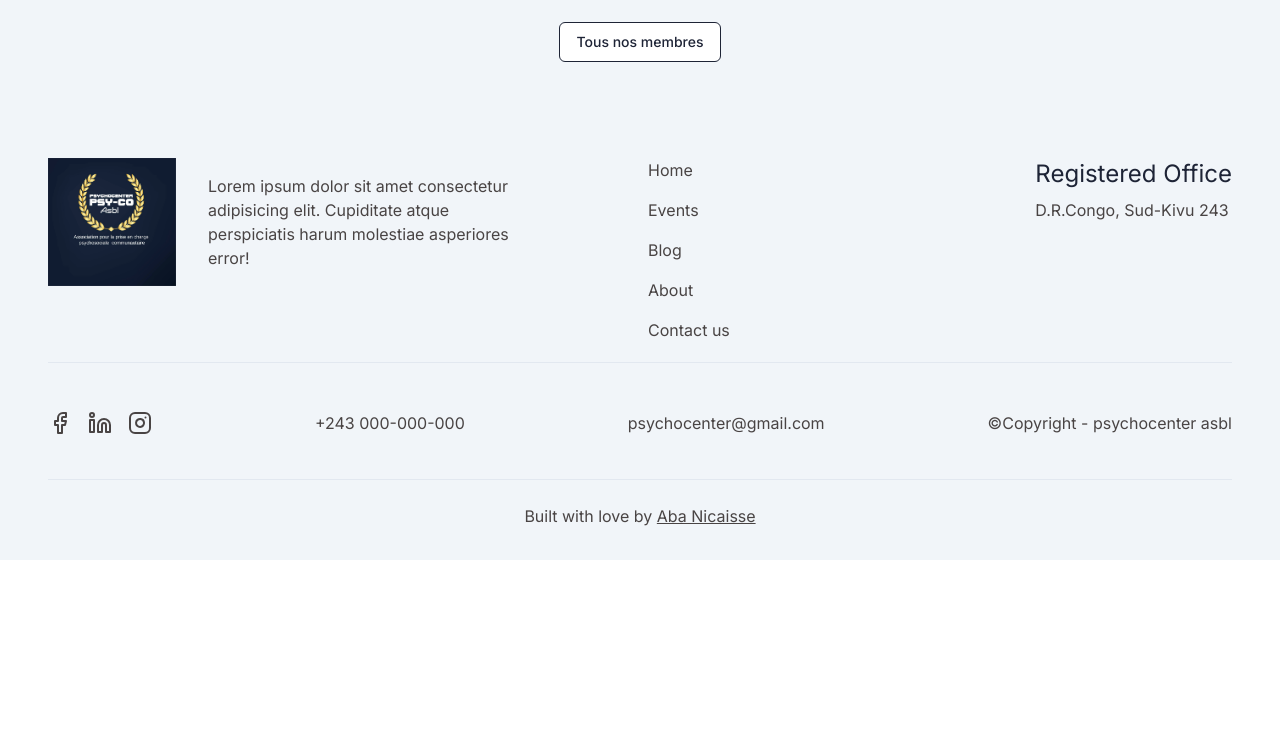
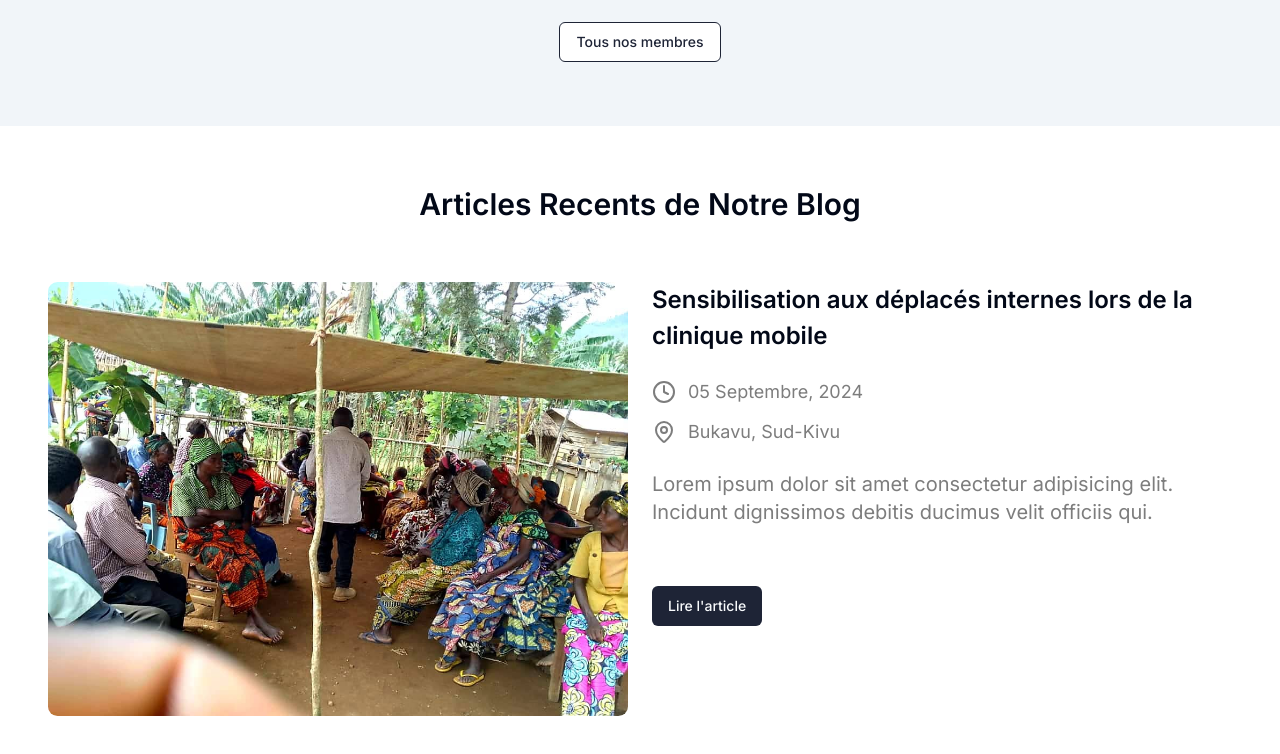
Before and after one commit to abanicaisse/psychocenter, a Next.js app: page / in a window 1280 px wide. Shown: the part 1820-2574 px from the top of the page. Before the commit the page ends 2380 px from the top, so only its background shows below. Built offline with nearby package versions, Linux system fonts and the light colour scheme.

Commit message:
feat: create latest blog articles section

```diff
--- /dev/null
+++ b/app/_components/LatestArticles.tsx
@@ -0,0 +1,91 @@
+import React from "react";
+import Image, { StaticImageData } from "next/image";
+import { Button } from "@/components/ui/button";
+import activite1 from "@/public/articles/psycho-center-activite1.jpeg";
+import { Clock4, MapPin } from "lucide-react";
+
+const LatestArticles = () => {
+  const latestArticles: {
+    title: string;
+    pubDate: string;
+    description: string;
+    location: string;
+    img: StaticImageData;
+  }[] = [
+    {
+      title: "Sensibilisation aux déplacés internes lors de la clinique mobile",
+      pubDate: "05 Septembre, 2024",
+      description:
+        "Lorem ipsum dolor sit amet consectetur adipisicing elit. Incidunt dignissimos debitis ducimus velit officiis qui.",
+      location: "Bukavu, Sud-Kivu",
+      img: activite1,
+    },
+    {
+      title: "Sensibilisation aux déplacés internes lors de la clinique mobile",
+      pubDate: "05 Septembre, 2024",
+      description:
+        "Lorem ipsum dolor sit amet consectetur adipisicing elit. Incidunt dignissimos debitis ducimus velit officiis qui.",
+      location: "Bukavu, Sud-Kivu",
+      img: activite1,
+    },
+  ];
+  return (
+    <section className="pt-[1.5rem] pb-[2rem] -mt-[0rem] bg-white">
+      <div className="w-full flex flex-col gap-[2rem] md:gap-[3.45rem] max-w-[80rem] px-4 md:px-12 py-3 md:py-8 mx-auto mb-0">
+        <h1 className="text-center text-3xl font-semibold leading-normal">
+          Articles Recents de Notre Blog
+        </h1>
+        <div className="w-full flex flex-col gap-12 md:gap-10">
+          {latestArticles.map((article, i) => (
+            <div
+              className={`w-full flex flex-col ${
+                i % 2 === 0 ? "md:flex-row" : "md:flex-row-reverse"
+              } gap-[1.5rem]`}
+            >
+              <div className="w-full flex-1 flex flex-col md:flex-row  gap-6">
+                {i % 2 !== 0 && (
+                  <div className="w-full hidden md:flex md:w-[10px] h-[10px] md:h-full bg-accent rounded-lg"></div>
+                )}
+                <Image
+                  src={article.img}
+                  width={100}
+                  height={100}
+                  alt={`activité ${i + 1}`}
+                  className="w-full rounded-[0.6rem]"
+                />
+                {i % 2 === 0 && (
+                  <div className="w-full md:w-[10px] h-[10px] md:h-full bg-accent rounded-lg"></div>
+                )}
+                {i % 2 !== 0 && (
+                  <div className="w-full md:hidden md:w-[10px] h-[10px] md:h-full bg-accent rounded-lg"></div>
+                )}
+              </div>
+              <div className="w-full flex-1">
+                <h1 className="text-2xl font-semibold leading-normal mb-6">
+                  {article.title}
+                </h1>
+                <p className="w-full flex gap-3 items-center text-[#7D7D7D] text-lg mb-3">
+                  <Clock4 /> <span>{article.pubDate}</span>
+                </p>
+                <p className="w-full flex gap-3 items-center text-[#7D7D7D] text-lg mb-6">
+                  <MapPin /> <span>{article.location}</span>
+                </p>
+                <p className="w-full flex gap-3 items-center text-[#7D7D7D] text-xl mb-3">
+                  {article.description}
+                </p>
+                <Button className="bg-primary hover:scale-[1.01] hover:bg-accent hover:text-primary mt-[1.5rem] md:mt-[3rem]">
+                  Lire l'article
+                </Button>
+              </div>
+            </div>
+          ))}
+        </div>
+        <Button className="w-fit mx-auto bg-white text-primary hover:bg-primary hover:text-accent border-[1px] border-primary mt-0">
+          Visiter Notre Blog
+        </Button>
+      </div>
+    </section>
+  );
+};
+
+export default LatestArticles;
--- a/app/page.tsx
+++ b/app/page.tsx
@@ -3,6 +3,7 @@ import psychocenter from "@/public/psycho-center.jpg";
 import { Button } from "@/components/ui/button";
 import AboutUs from "./_components/AboutUs";
 import TeamMembers from "./_components/TeamMembers";
+import LatestArticles from "./_components/LatestArticles";
 
 export default function Home() {
   return (
@@ -22,6 +23,7 @@ export default function Home() {
       </main>
       <AboutUs />
       <TeamMembers />
+      <LatestArticles />
     </>
   );
 }
```
Also changed, not shown: public/articles/psycho-center-activite1.jpeg (added).
